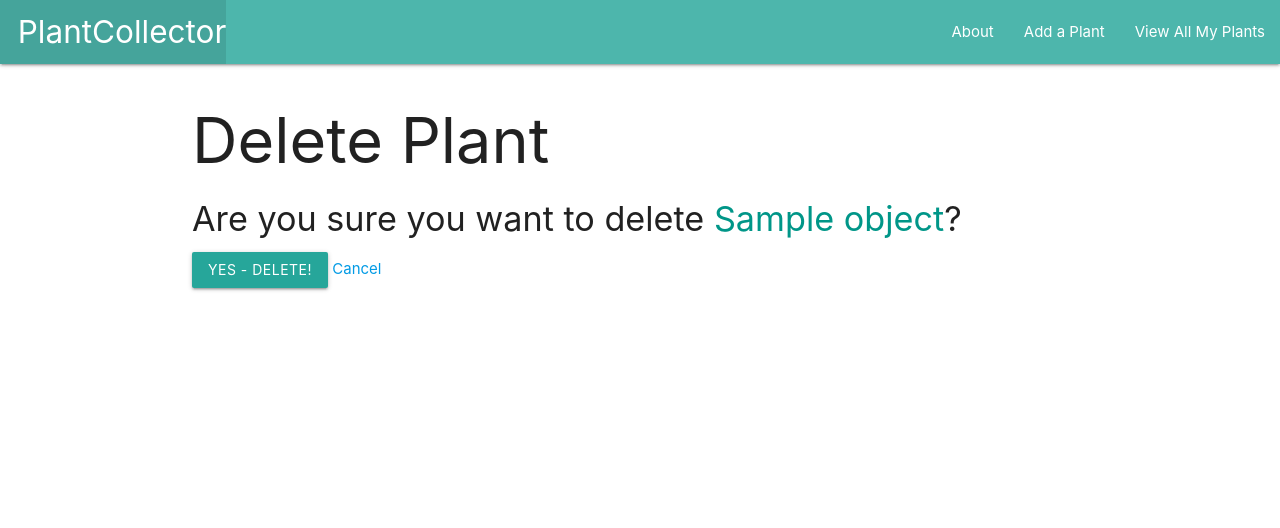
After one commit to jennherrarte/plant-collector, a Django app: template main_app/templates/main_app/plant_confirm_delete.html in a window 1280 px wide. The commit adds this page. Shown: the top 528 px of the page. Run offline with Django 3.2, Linux system fonts and the light colour scheme; the template is opened without the code that fills it: most values are stand-ins (such as "Sample title", 1, 10 or a date in 2020).

Commit message:
added delete functionality

```diff
--- /dev/null
+++ b/main_app/templates/main_app/plant_confirm_delete.html
@@ -0,0 +1,13 @@
+{% extends 'base.html' %}
+
+{% block content %}
+  <h1>Delete Plant</h1>
+
+  <h4>Are you sure you want to delete <span class="teal-text">{{ object.name }}</span>?</h4>
+
+  <form action="" method="POST">
+    {% csrf_token %}
+    <input type="submit" value="Yes - Delete!" class="btn">
+    <a href="{% url 'detail' plant.id %}">Cancel</a>
+  </form>
+{% endblock %}
--- a/main_app/templates/plants/detail.html
+++ b/main_app/templates/plants/detail.html
@@ -10,4 +10,8 @@
     <p>Description: {{ plant.description }}</p>
   </div>
 </div>
+<div class="card-action">
+    <a href="{% url 'cats_update' cat.id %}">Edit</a>
+    <a href="{% url 'cats_delete' cat.id %}">Delete</a>
+  </div>
 {% endblock %}
--- a/main_app/views.py
+++ b/main_app/views.py
@@ -1,6 +1,6 @@
 from django.shortcuts import render
 from .models import Plant
-
+from django.views.generic.edit import CreateView, UpdateView, DeleteView
 # Create your views here.
 from django.http import HttpResponse
 from .plant_class import plants
```
Also changed, not shown: main_app/models.py (+8 -0 lines), main_app/templates/main_app/plant_form.html (added, +19 -0 lines).
